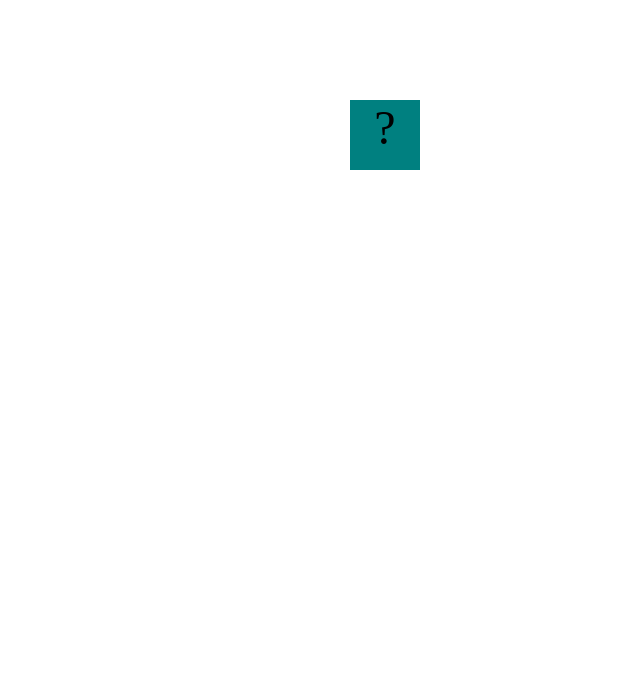
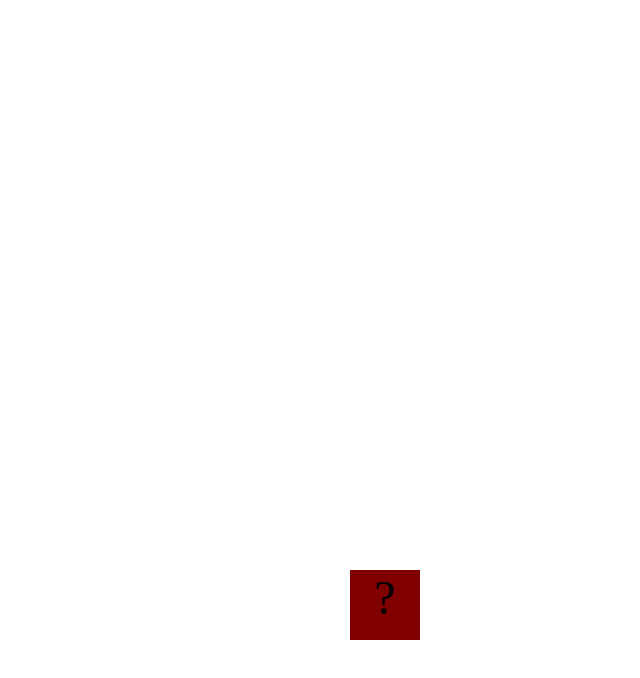
Before and after one commit to shawnwok/shawnwok.github.io, a plain HTML site: page fsd-projects/bouncing-box/index.html in a window 1280 px wide. Shown: the whole page, without its empty margins (640-1280 px from the left). Drawn offline with Linux system fonts and the light colour scheme.

Commit message:
completed bouncing box project

```diff
--- a/fsd-projects/bouncing-box/index.html
+++ b/fsd-projects/bouncing-box/index.html
@@ -8,7 +8,7 @@
       .box {
         width: 70px;
         height: 70px;
-        background-color: teal;
+        background-color: rgb(128, 0, 0);
         font-size: 300%;
         text-align: center;
         user-select: none;
@@ -54,9 +54,24 @@
         // Every time the box is clicked, call the handleBoxClick Function (see below)
         box.on("click", handleBoxClick);
 
-        // moves the Box to a new position on the screen along the X-Axis
-        function moveBoxTo(newPositionX) {
+        // TODO 2 - Variable declarations
+        var positionX = 0;
+        var positionY = 100; // Start at 100px from the top
+        var points = 0;
+        var speed = 10;
+        var speedY = 8; // Vertical speed
+        var boardHeight = jQuery(window).height();
+
+        // Update boardHeight on resize
+        jQuery(window).on("resize", function () {
+          boardWidth = board.width();
+          boardHeight = jQuery(window).height();
+        });
+
+        // moves the Box to a new position on the screen along the X and Y Axis
+        function moveBoxTo(newPositionX, newPositionY) {
           box.css("left", newPositionX);
+          box.css("top", newPositionY);
         }
 
         // changes the text displayed on the Box
@@ -68,30 +83,32 @@
         /////////////////// YOUR CODE BELOW HERE /////////////////////////
         //////////////////////////////////////////////////////////////////
 
-        // TODO 2 - Variable declarations
-        var positionX = 0;
-        var points = 0;
-        var speed = 10;
-        var positionY;
-        var speedY;
-        var boardHeight = jQuery(window).height();
-
-
-
-
-
         /**
          * This Function will be called 20 times/second.
          * Each time it is called, it should move the Box to a new location.
          * If the box drifts off the screen, turn it around!
          */
         function update() {
-          moveBoxTo(positionX); // Only pass positionX
+          moveBoxTo(positionX, positionY);
           positionX = positionX + speed;
+          positionY = positionY + speedY;
+
+          // Bounce horizontally
           if (positionX > boardWidth - box.width()) {
             speed *= -1;
+            positionX = boardWidth - box.width();
           } else if (positionX < 0) {
             speed *= -1;
+            positionX = 0;
+          }
+
+          // Bounce vertically
+          if (positionY > boardHeight - box.height()) {
+            speedY *= -1;
+            positionY = boardHeight - box.height();
+          } else if (positionY < 0) {
+            speedY *= -1;
+            positionY = 0;
           }
         }
 
@@ -103,18 +120,13 @@
          * - move the box to the left side of the screen.
          */
         function handleBoxClick() {
+          points += 1;
           positionX = 0;
+          positionY = 0; // Reset to top-left
           changeBoxText(points);
-          points += 1;
           speed = 3 * points + 10;
-
-
-
-
+          speedY = 2 * points + 8; // Optionally increase vertical speed too
         }
-
-
-
       })();
     </script>
   </body>
```
